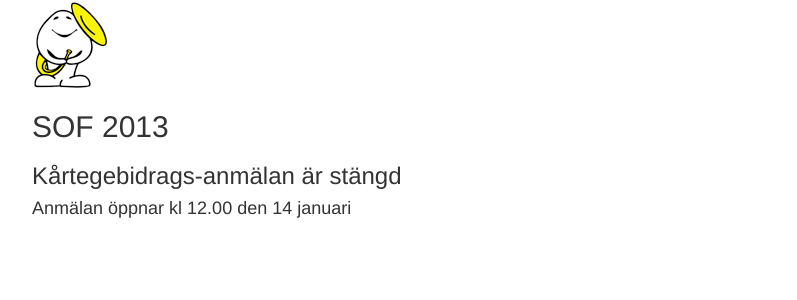
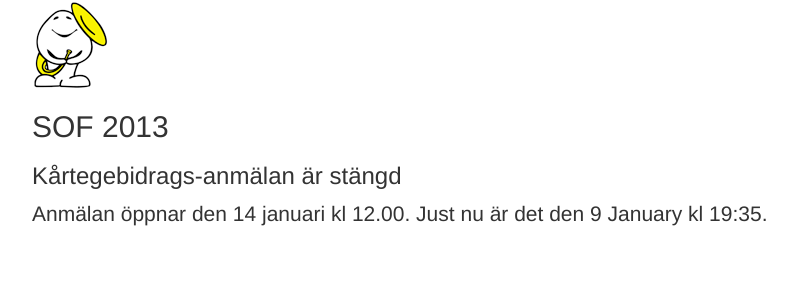
Before and after one commit to LinTek/SOF13, a Django app: template anmalan/sof/templates/cortege/closed.html in a window 1280 px wide. Shown: the top 300 px of the page, without its empty margins (38-835 px from the left). Run offline with Django 3.2, Linux system fonts and the light colour scheme; the template is opened without the code that fills it, so the values that code supplies are empty; some libraries are stand-ins or nearby versions.

Commit message:
Fixed import error, nicer cortege closed page

```diff
--- a/anmalan/sof/cortege/admin.py
+++ b/anmalan/sof/cortege/admin.py
@@ -1,5 +1,5 @@
 from django.contrib import admin
 
-from sof.orkester.models import CortegeContribution
+from sof.cortege.models import CortegeContribution
 
 admin.site.register(CortegeContribution)
--- a/anmalan/sof/orkester/views.py
+++ b/anmalan/sof/orkester/views.py
@@ -15,7 +15,7 @@ from models import Orchestra, Member
 
 
 def home(request):
-    return render(request, 'index.html')
+    return render(request, 'orkester/index.html')
 
 
 def confirm_member(request):
--- a/anmalan/sof/templates/cortege/closed.html
+++ b/anmalan/sof/templates/cortege/closed.html
@@ -2,5 +2,7 @@
 
 {% block content %}
     <h3>Kårtegebidrags-anmälan är stängd</h3>
-    <h4>Anmälan öppnar kl 12.00 den 14 januari</h4>
+    <p class="lead">
+        Anmälan öppnar den 14 januari kl 12.00. Just nu är det den {% now "j F" %} kl {% now "H:i" %}.
+    </p>
 {% endblock %}
```
Also changed, not shown: anmalan/sof/templates/orkester/index.html (renamed from anmalan/sof/templates/index.html).
